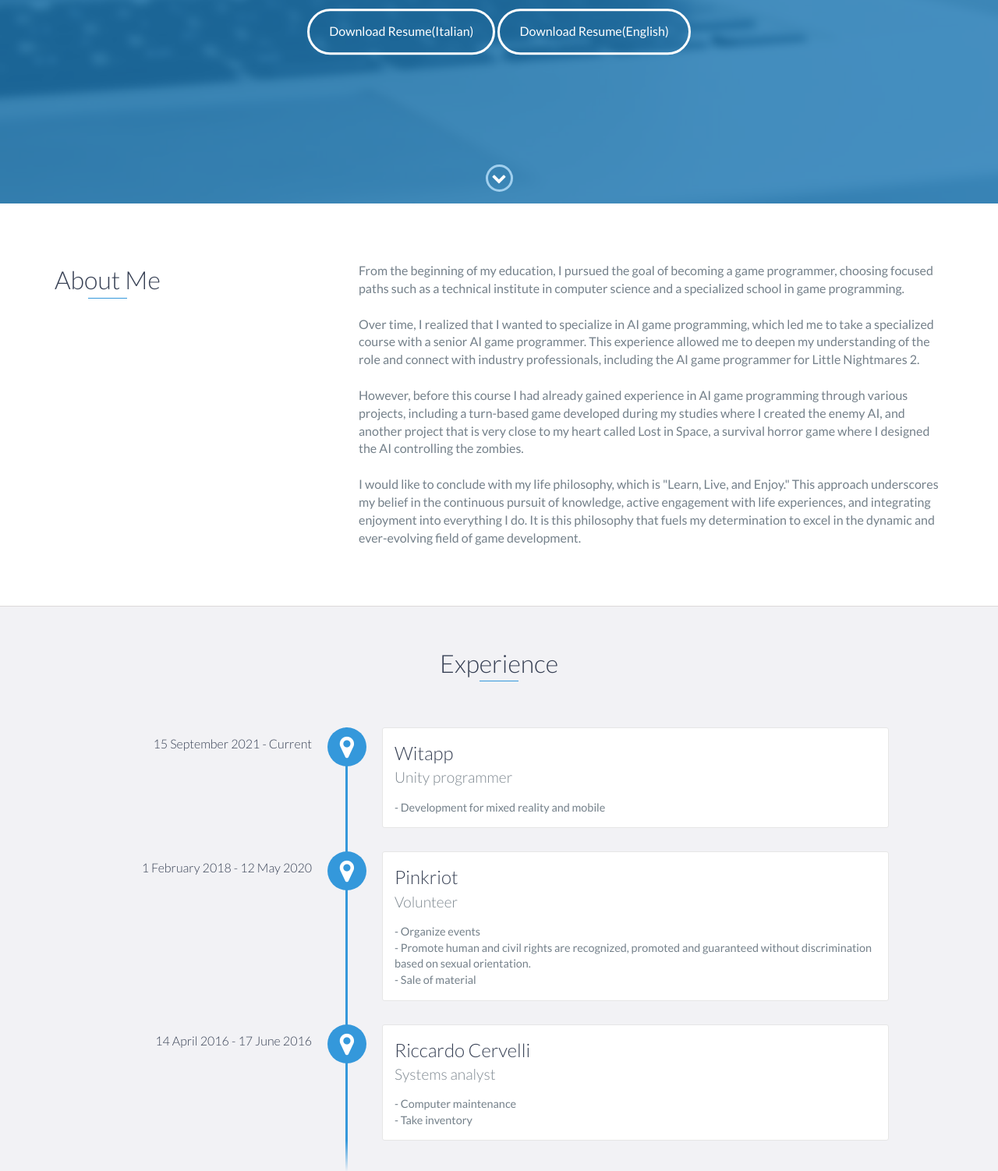
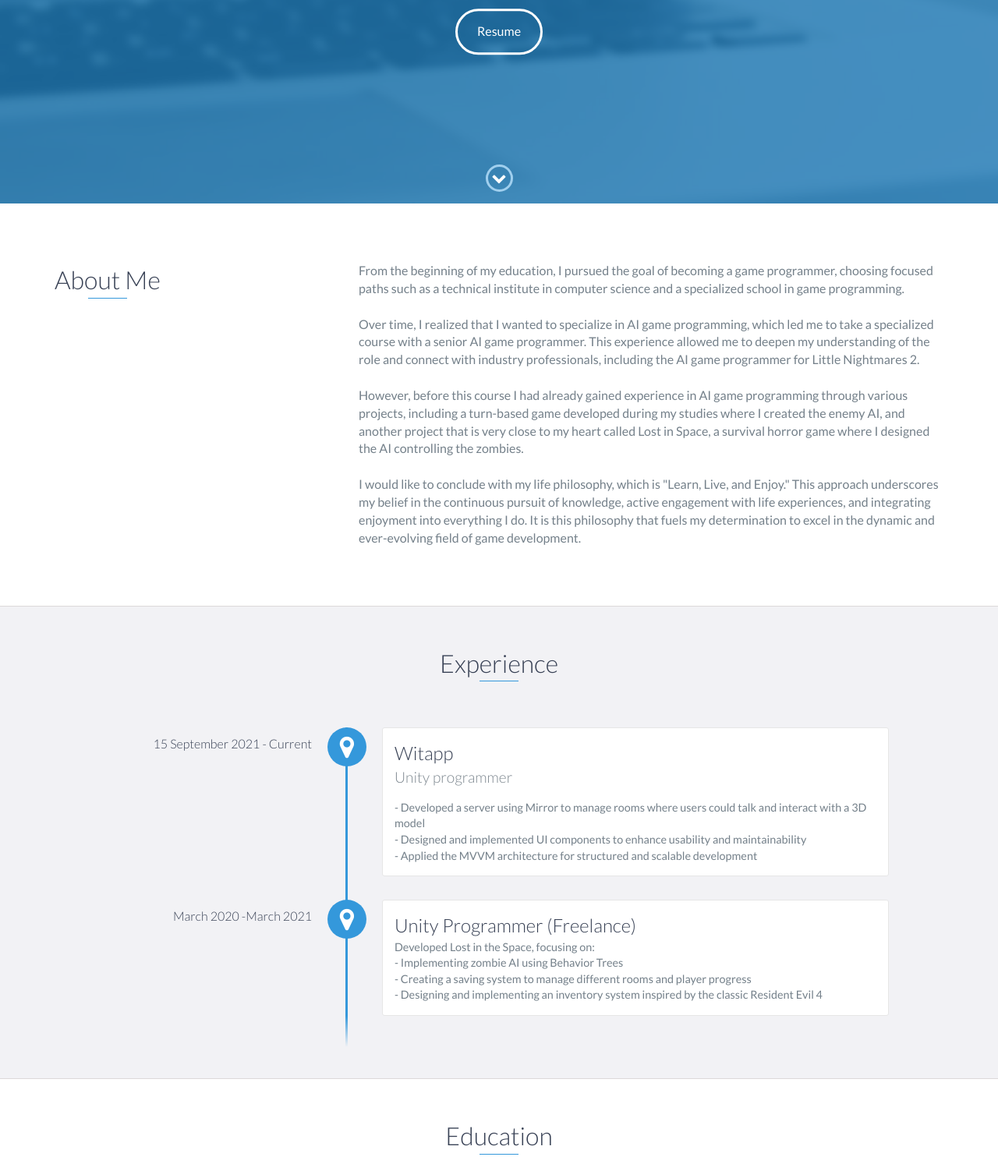
Before and after one commit to Ago251/Ago251.github.io, a website: page index.html in a window 1280 px wide. Shown: the part 539-2041 px from the top of the page at 78% size. Drawn offline with nearby package versions, Linux system fonts and the light colour scheme.

Commit message:
Removed italian resume and update work experience

```diff
--- a/index.html
+++ b/index.html
@@ -51,8 +51,7 @@
 			<img src="images/Job_profile.png" width = "150"/>
             <h1>Andrea Agostini</h1>
             <h2>Game programmer</h2>
-            <a href="https://docs.google.com/document/d/1Bh9Rkj3i86aJ80V_S_4hgIq_pr2-Z7CLI4eol-wiMDE/edit?usp=sharing" target="_white" rel="noopener noreferrer" class="btn-rounded-white">Download Resume(Italian)</a>
-			<a href="https://docs.google.com/document/d/1C-Ov4I8iarrMRjb-L49w9ACQqmMrtPo5qIK7FfWHArs/edit?usp=sharing" target="_white" rel="noopener noreferrer" class="btn-rounded-white">Download Resume(English)</a>
+			<a href="https://docs.google.com/document/d/1C-Ov4I8iarrMRjb-L49w9ACQqmMrtPo5qIK7FfWHArs/edit?usp=sharing" target="_white" rel="noopener noreferrer" class="btn-rounded-white">Resume</a>
         </div>
         <!-- End #lead-content -->
 
@@ -94,27 +93,19 @@
                 <h3>Witapp</h3>
                 <h4>Unity programmer</h4>
                 <p>
-                    - Development for mixed reality and mobile
+                    - Developed a server using Mirror to manage rooms where users could talk and interact with a 3D model <br>
+                    - Designed and implemented UI components to enhance usability and maintainability <br>
+                    - Applied the MVVM architecture for structured and scalable development <br>
+
                 </p>
             </div>
-
-
-            <div data-date="1 February 2018 - 12 May 2020">
-                <h3>Pinkriot</h3>
-                <h4>Volunteer</h4>
+            <div data-date="March 2020 -March 2021">
+                <h3>Unity Programmer (Freelance)</h3>
                 <p>
-                    - Organize events <br>
-                    - Promote human and civil rights are recognized, promoted and guaranteed without discrimination based on sexual orientation. <br>
-                    - Sale of material
-                </p>
-            </div>
-
-            <div data-date="14 April 2016 - 17 June 2016">
-                <h3>Riccardo Cervelli</h3>
-                <h4>Systems analyst</h4>
-                <p>
-                    - Computer maintenance <br>
-					- Take inventory
+                    Developed Lost in the Space, focusing on: <br>
+                       - Implementing zombie AI using Behavior Trees <br>
+                       - Creating a saving system to manage different rooms and player progress <br>
+                       - Designing and implementing an inventory system inspired by the classic Resident Evil 4 <br>
                 </p>
             </div>
         </div>
```
